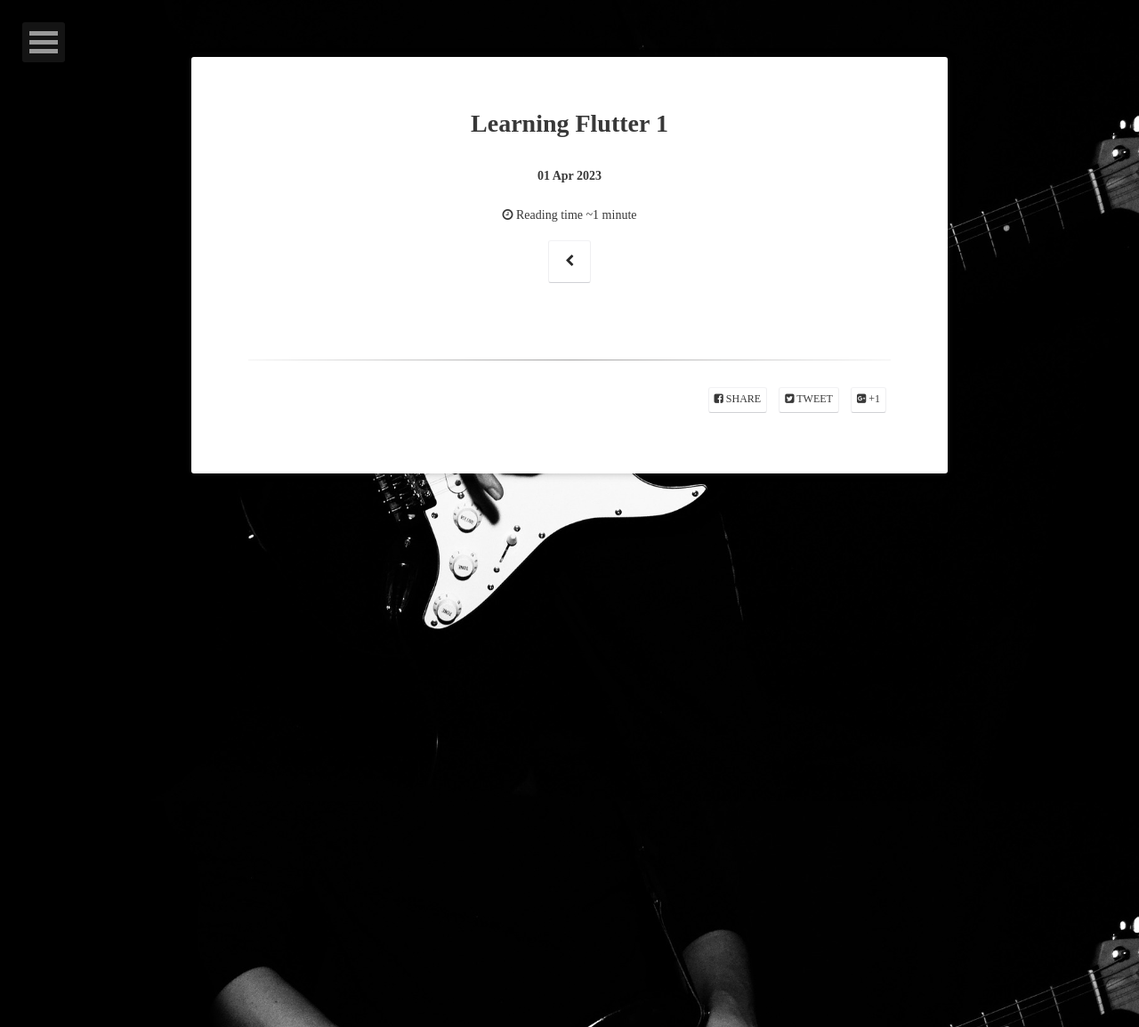
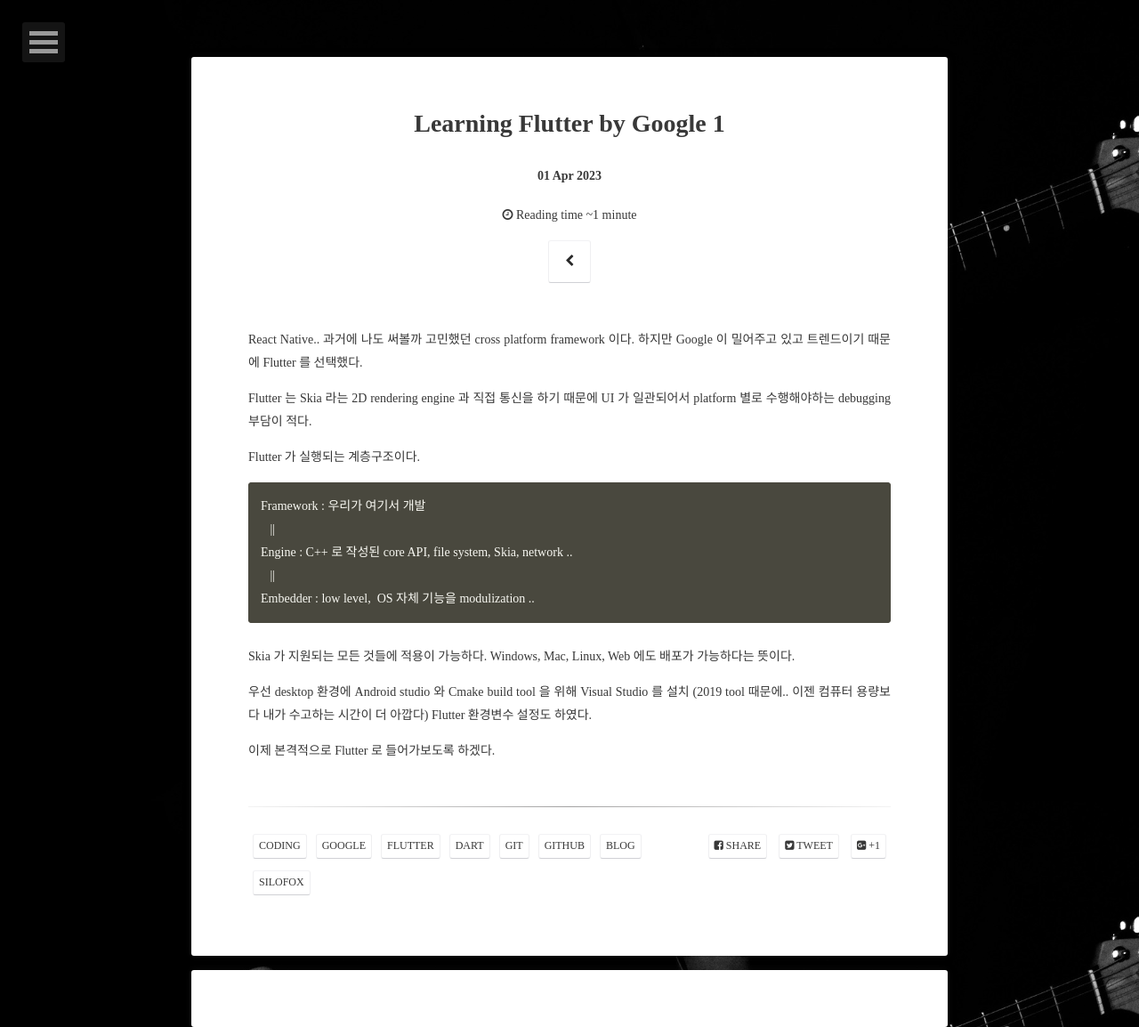
Before and after one commit to siloFoX/siloFoX.github.io, a Jekyll site: the page built from _posts/2023-04-01-learning-flutter-1.md, in a window 1280 px wide. Shown: the whole page at 89% size. Built offline with Jekyll 4.4.1, drawn with Linux system fonts in a browser that asks for light colours; some web fonts are replaced; our own code applies the rules of GitHub Pages for plain Markdown files; comment, search, counter and statistics services are not loaded.

Commit message:
Fix tags & draft flutter

````diff
--- a/_posts/2023-04-01-learning-flutter-1.md
+++ b/_posts/2023-04-01-learning-flutter-1.md
@@ -0,0 +1,38 @@
+---
+layout: post
+title:  "Learning Flutter by Google 1"
+date:   2023-04-01
+excerpt: "Flutter 기본 정보"
+tag:
+- coding
+- google
+- flutter
+- dart
+- git
+- github
+- blog
+- silofox
+comments: true
+lastmod : 2023-04-01
+sitemap :
+  changefreq : daily
+  priority : 1.0
+---
+
+React Native.. 과거에 나도 써볼까 고민했던 cross platform framework 이다. 하지만 Google 이 밀어주고 있고 트렌드이기 때문에 Flutter 를 선택했다.<br>
+
+Flutter 는 Skia 라는 2D rendering engine 과 직접 통신을 하기 때문에 UI 가 일관되어서 platform 별로 수행해야하는 debugging 부담이 적다.<br>
+
+Flutter 가 실행되는 계층구조이다.
+```
+Framework : 우리가 여기서 개발
+   ||
+Engine : C++ 로 작성된 core API, file system, Skia, network ..
+   ||
+Embedder : low level,  OS 자체 기능을 modulization ..
+```
+Skia 가 지원되는 모든 것들에 적용이 가능하다. Windows, Mac, Linux, Web 에도 배포가 가능하다는 뜻이다.<br>
+
+우선 desktop 환경에 Android studio 와 Cmake build tool 을 위해 Visual Studio 를 설치 (2019 tool 때문에.. 이젠 컴퓨터 용량보다 내가 수고하는 시간이 더 아깝다) Flutter 환경변수 설정도 하였다.<br>
+
+이제 본격적으로 Flutter 로 들어가보도록 하겠다.
````
Also changed, not shown: _posts/2023-03-29-learning-dart-1.md (+0 -1 lines), _posts/2023-03-31-learning-dart-2.md (+0 -1 lines), _posts/2023-03-31-learning-dart-3.md (+1 -2 lines).
